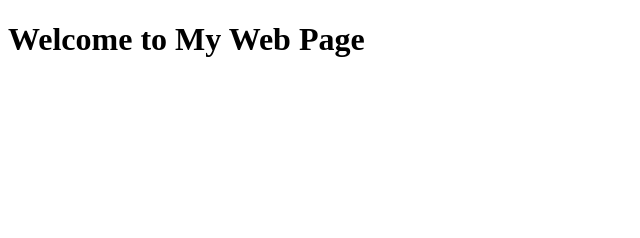
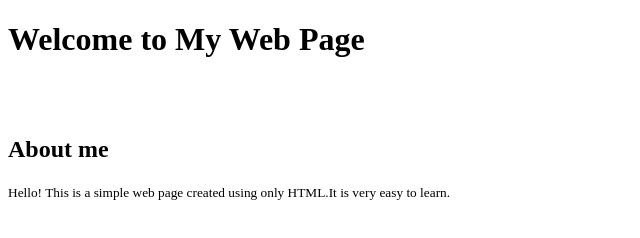
Before and after one commit to AMA5HA/welcome-to-web-page, a plain HTML site: page index.html in a window 1280 px wide. Shown: the whole page, without its empty margins (0-640 px from the left). Drawn offline with Linux system fonts and the light colour scheme.

Commit message:
About me

```diff
--- a/index.html
+++ b/index.html
@@ -7,6 +7,11 @@
 </head>
 <body>
     <h1> Welcome to My Web Page</h1>
+    <br><br>
+
+    <h2>About me</h2>
+    <small>Hello! This is a simple web page created using only HTML.It is very easy to learn.</small>
+    <br><br>
 
 </body>
 </html>
```
